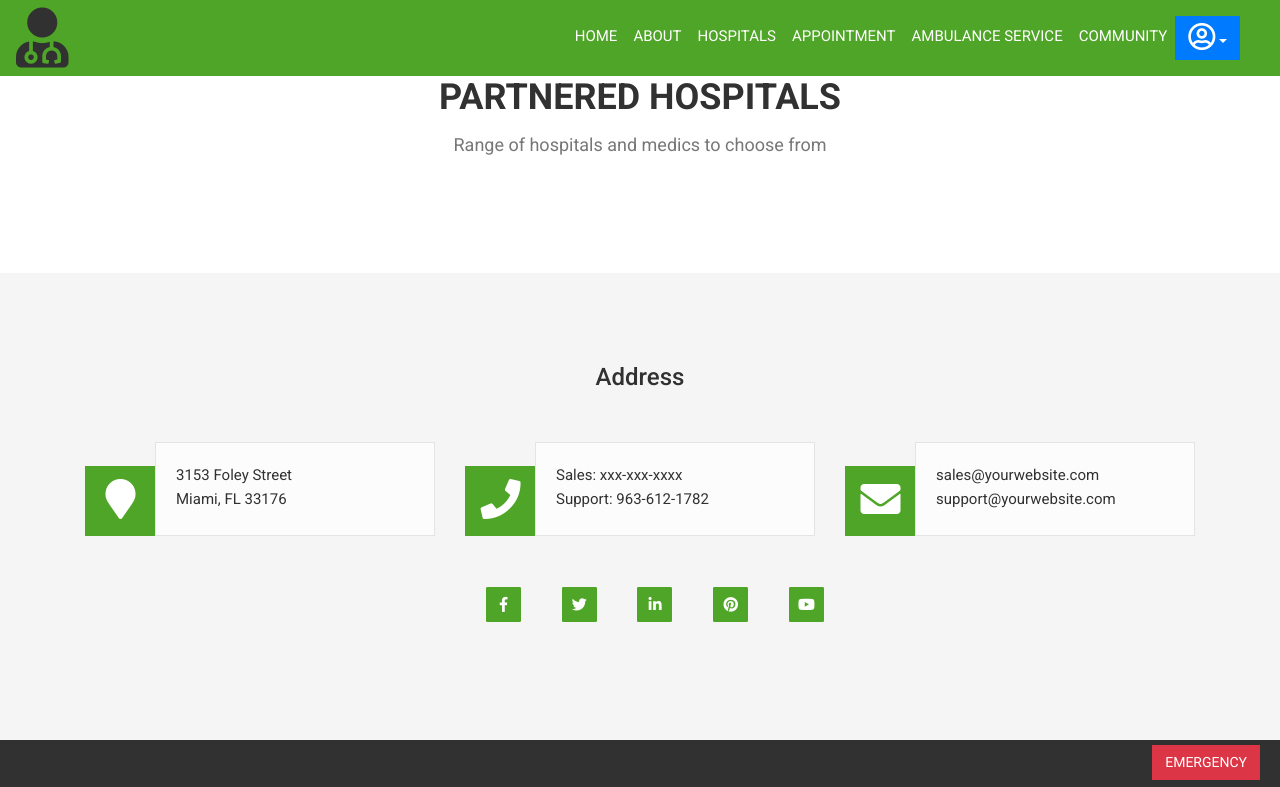
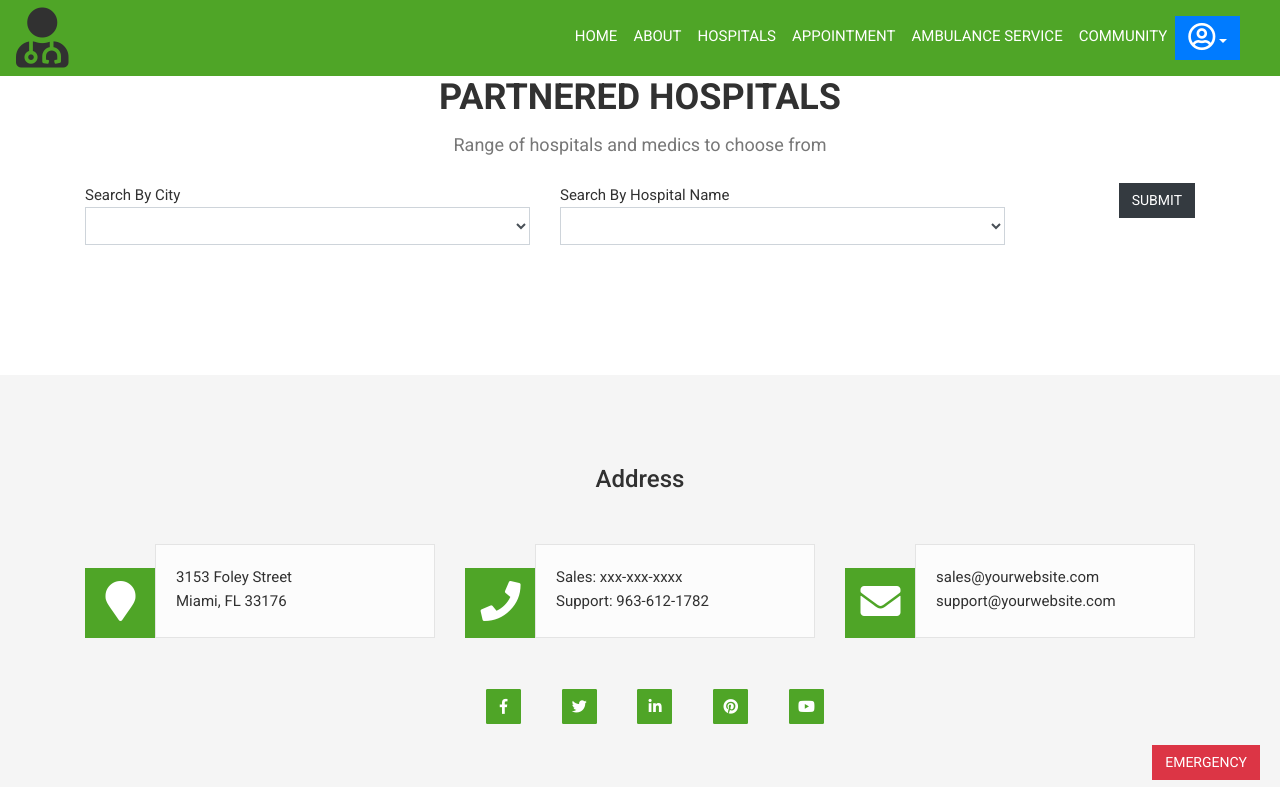
Before and after one commit to Aakash01ak/MediFast, a Node server app: page /hospital in a window 1280 px wide. Shown: the top 787 px of the page. Run offline with Node 20, Linux system fonts and the light colour scheme; lists and menus that the app fills with data are empty; some libraries are stand-ins or nearby versions.

Commit message:
update search features

```diff
--- a/app.js
+++ b/app.js
@@ -29,6 +29,8 @@ app.get("/SignIn", function(req, res) {
 app.get("/Community", function(req, res) {
     res.render("Community");
 });
+
+
 let hospital = [];
 let hospital_array = [];
 request("http://www.communitybenefitinsight.org/api/get_hospitals.php?state=NC", function(error, response, body) {
@@ -41,6 +43,37 @@ app.get("/hospital", function(req, res) {
         hospital_data: hospital,
     });
 });
+
+let hospitalCity;
+let hospitalName;
+app.post("/searchHospital", function(req, res){
+  hospitalCity = req.body.city;
+  hospitalName = req.body.hospitalName;
+
+  let searchedHospital = [];
+  for(let i=0;i<hospital.length;i++){
+    if(hospital[i].city === hospitalCity){
+      searchedHospital.push(hospital[i]);
+      break;
+    }
+  }
+
+  for(let i=0;i<hospital.length;i++){
+    if(hospital[i].name === hospitalName){
+      if(searchedHospital[0].name !== hospitalName){
+        searchedHospital.push(hospital[i]);
+      }
+      break;
+    }
+  }
+
+  res.render("hospital", {
+    hospital_data: searchedHospital,
+  });
+
+});
+
+
 app.listen(3000, function() {
     console.log("Server has started successfully");
 });
--- a/views/assets/css/header.css
+++ b/views/assets/css/header.css
@@ -53,3 +53,7 @@ article {
     margin: 0 auto;
     width: 511px;
 }
+
+.hospital-container {
+  margin-top: 50px;
+}
--- a/views/header.ejs
+++ b/views/header.ejs
@@ -11,6 +11,13 @@
     <!-- Favicon -->
     <!--  <link rel="icon" type="image/jpg" href="assets/images/icon.jpg"> -->
     <link rel="stylesheet" href="https://use.fontawesome.com/releases/v5.6.3/css/all.css" integrity="sha384-UHRtZLI+pbxtHCWp1t77Bi1L4ZtiqrqD80Kn4Z8NTSRyMA2Fd33n5dQ8lWUE00s/" crossorigin="anonymous">
+
+    <link rel="stylesheet" href="https://stackpath.bootstrapcdn.com/bootstrap/4.4.1/css/bootstrap.min.css" integrity="sha384-Vkoo8x4CGsO3+Hhxv8T/Q5PaXtkKtu6ug5TOeNV6gBiFeWPGFN9MuhOf23Q9Ifjh" crossorigin="anonymous">
+    <link href="https://fonts.googleapis.com/css?family=Montserrat|Ubuntu&display=swap" rel="stylesheet">
+
+    <script src="https://code.jquery.com/jquery-3.4.1.slim.min.js" integrity="sha384-J6qa4849blE2+poT4WnyKhv5vZF5SrPo0iEjwBvKU7imGFAV0wwj1yYfoRSJoZ+n" crossorigin="anonymous"></script>
+    <script src="https://cdn.jsdelivr.net/npm/popper.js@1.16.0/dist/umd/popper.min.js" integrity="sha384-Q6E9RHvbIyZFJoft+2mJbHaEWldlvI9IOYy5n3zV9zzTtmI3UksdQRVvoxMfooAo" crossorigin="anonymous"></script>
+    <script src="https://stackpath.bootstrapcdn.com/bootstrap/4.4.1/js/bootstrap.min.js" integrity="sha384-wfSDF2E50Y2D1uUdj0O3uMBJnjuUD4Ih7YwaYd1iqfktj0Uod8GCExl3Og8ifwB6" crossorigin="anonymous"></script>
 
     <!-- Stylesheets -->
     <link rel="stylesheet" href="assets/lib/css/bootstrap.min.css">
--- a/views/hospital.ejs
+++ b/views/hospital.ejs
@@ -5,35 +5,61 @@
   <div class="container">
     <div class="row">
       <div class="col-12">
-        <div class="headline">
+        <div class="headline hospital-container">
           <h2>PARTNERED HOSPITALS</h2>
           <h3>Range of hospitals and medics to choose from</h3>
         </div>
       </div>
     </div>
+
+    <form action="/searchHospital" method="POST">
+      <div class="row">
+
+        <div class="col-lg-5">
+          <div class="form-group">
+            <label for="city">Search By City</label>
+            <select class="form-control" id="city" name="city">
+              <%  hospital_data.forEach(function(hospital){ %>
+              <option value="<%= hospital.city %>"><%= hospital.city %></option>
+              <% }) %>
+            </select>
+          </div>
+        </div>
+        <div class="col-lg-5">
+          <div class="form-group">
+            <label for="hospitalName">Search By Hospital Name</label>
+            <select class="form-control" id="hospitalName" name="hospitalName">
+              <%  hospital_data.forEach(function(hospital){ %>
+              <option value="<%= hospital.name %>"><%= hospital.name %></option>
+              <% }) %>
+            </select>
+          </div>
+        </div>
+        <div class="col-lg-2" style="text-align: right;">
+          <button type="submit" class="btn btn-dark submit-button">SUBMIT</button>
+        </div>
+
+      </div>
+    </form>
+
     <div class="row">
-<%  hospital_data.forEach(function(hospital){ %>
+      <%  hospital_data.forEach(function(hospital){ %>
       <div class="col-lg-3">
-        <div class="choose-item flex" style="">
-          <div class="choose-text">
-            <h4><%= hospital.name %></h4>
-            <h4><%= hospital.street_address %></h4>
-            <h4><%= hospital.city %></h4>
-            <h4>BED SIZE : <%= hospital.hospital_bed_count %></h4>
-            <h4>STATE CODE : <%= hospital.fips_state_and_county_code %></h4>
-            <h4><a href="tel:<%= hospital.medicare_provider_number %>">MAKE A CALL</a></h4>
+        <div class="card" style="width: 18rem;">
+          <div class="card-header">
+            <h6><%= hospital.name %></h6>
+          </div>
+          <div class="card-body">
+            <p class="card-title"><i class="fas fa-map-marker-alt"></i> <%= hospital.street_address %></p>
+            <p class="card-text"><i class="far fa-building"></i> <%= hospital.city %></p>
+            <p class="card-text"><i class="fas fa-bed"></i>BED COUNT : <%= hospital.hospital_bed_count %></p>
+            <a href="tel:<%= hospital.medicare_provider_number %>" class="btn btn-primary">Make a Call</a>
           </div>
         </div>
       </div>
-<%  }) %>
+      <%  }) %>
     </div>
   </div>
 </div>
 
-
-
-
-
-
-
 <%- include('footer') %>
```
Also changed, not shown: views/assets/css/hospital.css (added).
